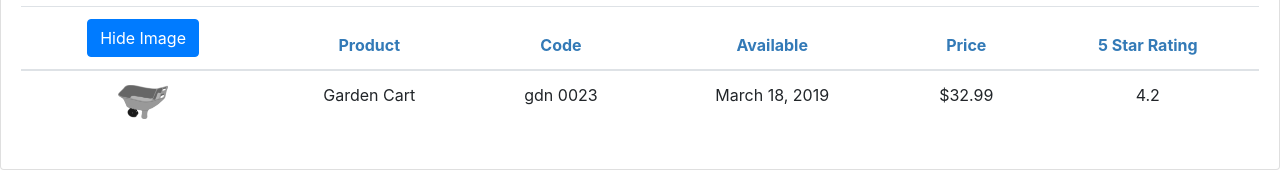
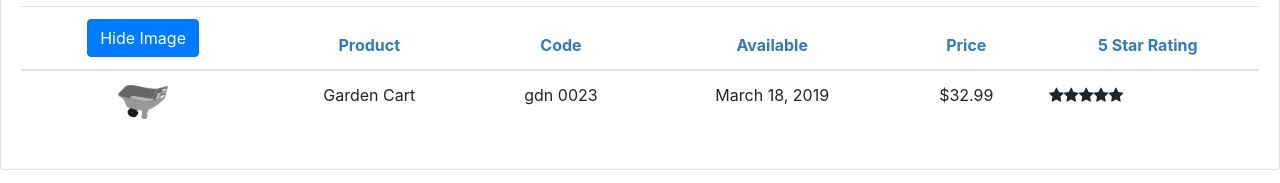
Before and after one commit to JayampathiBandara/Angular-GettingStarted, an Angular app: page / in a window 1280 px wide. Shown: the part 202-385 px from the top of the page. Built offline with nearby package versions, Linux system fonts and the light colour scheme.

Commit message:
8.1.1	Building Nested Components: create

```diff
--- /dev/null
+++ b/src/app/Shared/star.component.css
@@ -0,0 +1,6 @@
+.crop {
+    overflow: hidden;
+  }
+  div {
+    cursor: pointer;
+  }
--- /dev/null
+++ b/src/app/Shared/star.component.html
@@ -0,0 +1,11 @@
+<div class="crop"
+     [style.width.px]="starWidth"
+     [title]="rating">
+  <div style="width: 75px">
+    <span class="fa fa-star"></span>
+    <span class="fa fa-star"></span>
+    <span class="fa fa-star"></span>
+    <span class="fa fa-star"></span>
+    <span class="fa fa-star"></span>
+  </div>
+</div>
--- /dev/null
+++ b/src/app/Shared/star.component.ts
@@ -0,0 +1,16 @@
+import { Component, OnChanges } from '@angular/core';
+
+@Component({
+    selector: 'pm-star',
+    templateUrl: './star.component.html',
+    styleUrls: ['./star.component.css']
+})
+export class StarComponent implements OnChanges {
+    rating: number;
+    starWidth: number;
+
+    ngOnChanges(): void {
+        this.starWidth = (this.rating * 75) /5
+    }
+
+}
--- a/src/app/app.module.ts
+++ b/src/app/app.module.ts
@@ -5,11 +5,14 @@
 import { AppComponent } from './app.component';
 import { ProductListComponent } from './products/product-list.component';
 import { ConvertToSpacesPipe } from './Shared/convert-to-spaces.pipe';
+import { StarComponent } from './Shared/star.component';
 
 @NgModule({
   declarations: [
     AppComponent,
     ProductListComponent,
+
+    StarComponent,
     ConvertToSpacesPipe
   ],
   imports: [
--- a/src/app/products/product-list.component.html
+++ b/src/app/products/product-list.component.html
@@ -41,7 +41,7 @@
                         <td>{{ product.productCode |lowercase |convertToSpaces:'-'}}</td>
                         <td>{{ product.releaseDate }}</td>
                         <td>{{ product.price | currency:'USD':'symbol':'1.2-2'}}</td>
-                        <td>{{ product.starRating }}</td>
+                        <td><pm-star></pm-star></td>
                     </tr>
                 </tbody>
             </table>
```
